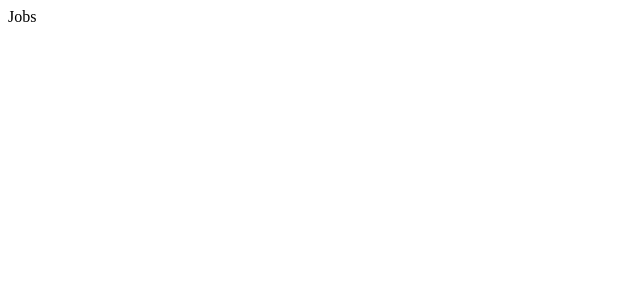
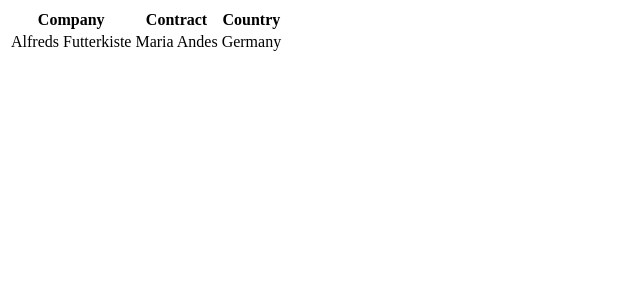
Before and after one commit to bitterhippo/Gobound, a Next.js app: page /jobs in a window 1280 px wide. Shown: the top 300 px of the page, without its empty margins (0-640 px from the left). Built offline with nearby package versions, Linux system fonts and the light colour scheme.

Commit message:
Update jobs.js

```diff
--- a/pages/jobs.js
+++ b/pages/jobs.js
@@ -1,6 +1,31 @@
 function Jobs() {
+
+  const Testeronies = (name, contract, country) => <tr>
+    <td>{name}</td>
+    <td>{contract}</td>
+    <td>{country}</td>
+  </tr>
+
+  const data = [
+    {name: 'lolbert', contract: 'some dumb shit', country: 'amerika'},
+    {name: 'lolbert1', contract: 'some dumb shit', country: 'amerika'},
+    {name: 'lolbert2', contract: 'some dumb shit', country: 'amerika'}
+  ];
+
   return <div>
-    Jobs
+    <table>
+      <tr>
+        <th>Company</th>
+        <th>Contract</th>
+        <th>Country</th>
+      </tr>
+      {/* Data to go here */}
+      <tr>
+        <td>Alfreds Futterkiste</td>
+        <td>Maria Andes</td>
+        <td>Germany</td>
+      </tr>
+    </table>
   </div>
 };
 
```
